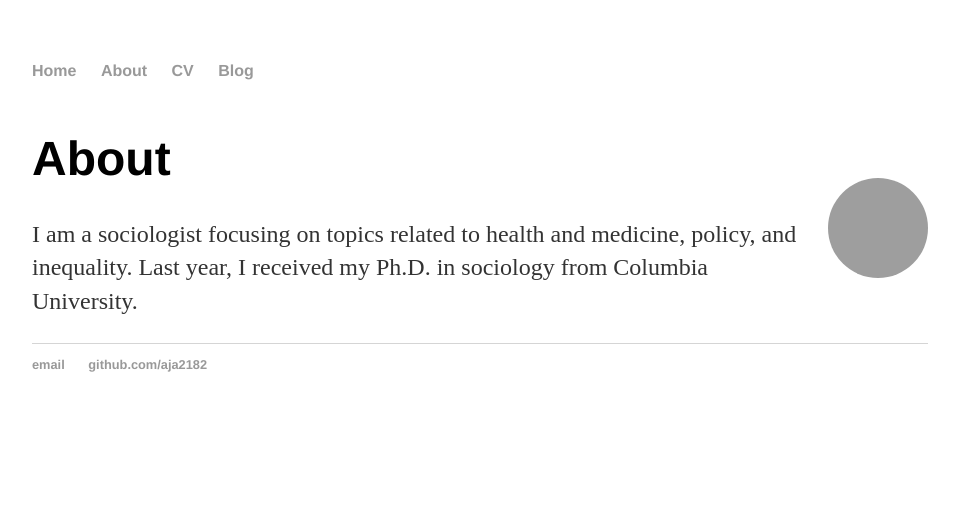
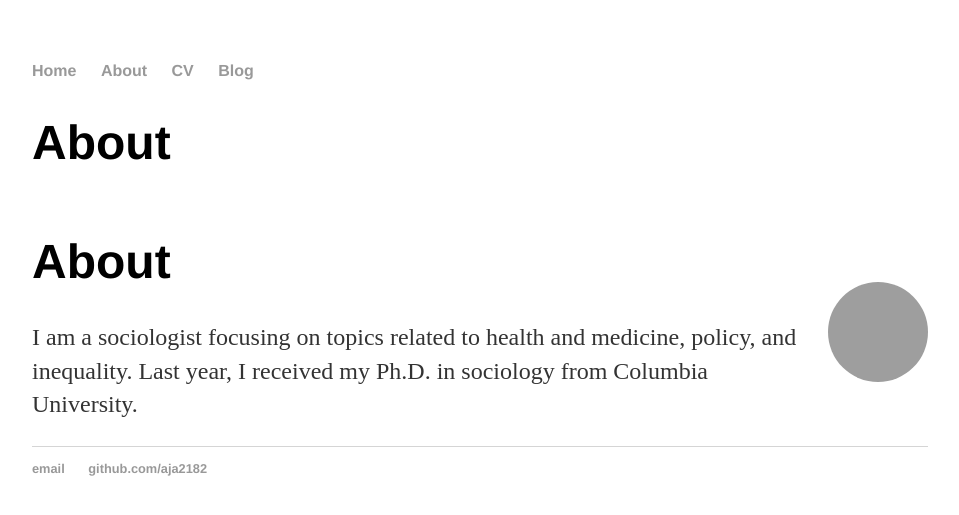
Before and after one commit to aja2182/aja2182.github.io, a Jekyll site: the page built from about/index.html, in a window 1280 px wide, cut to the strip 0-515 px from the top of the page. Shown: the whole strip, without its empty margins (160-1119 px from the left). Built offline with Jekyll 4.4.1, drawn with Linux system fonts in a browser that asks for light colours; grey boxes are pictures that could not be loaded.

Commit message:
Update index.html

```diff
--- a/about/index.html
+++ b/about/index.html
@@ -7,7 +7,7 @@ title: About moi
 <head>
     <meta charset="UTF-8">
     <meta name="viewport" content="width=device-width, initial-scale=1.0">
-    <title>About</title>
+    <h1>About</h1>
     <style>
         .about {
             display: flex;
```
